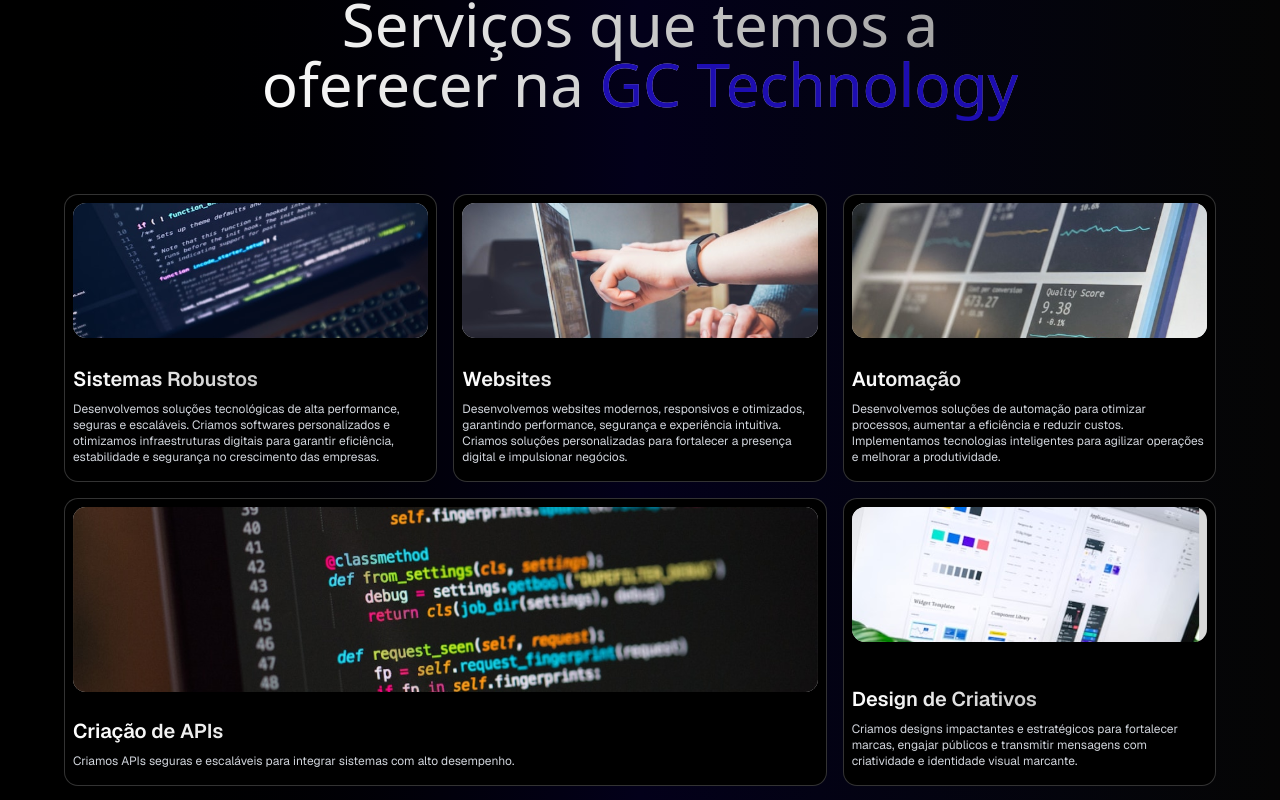
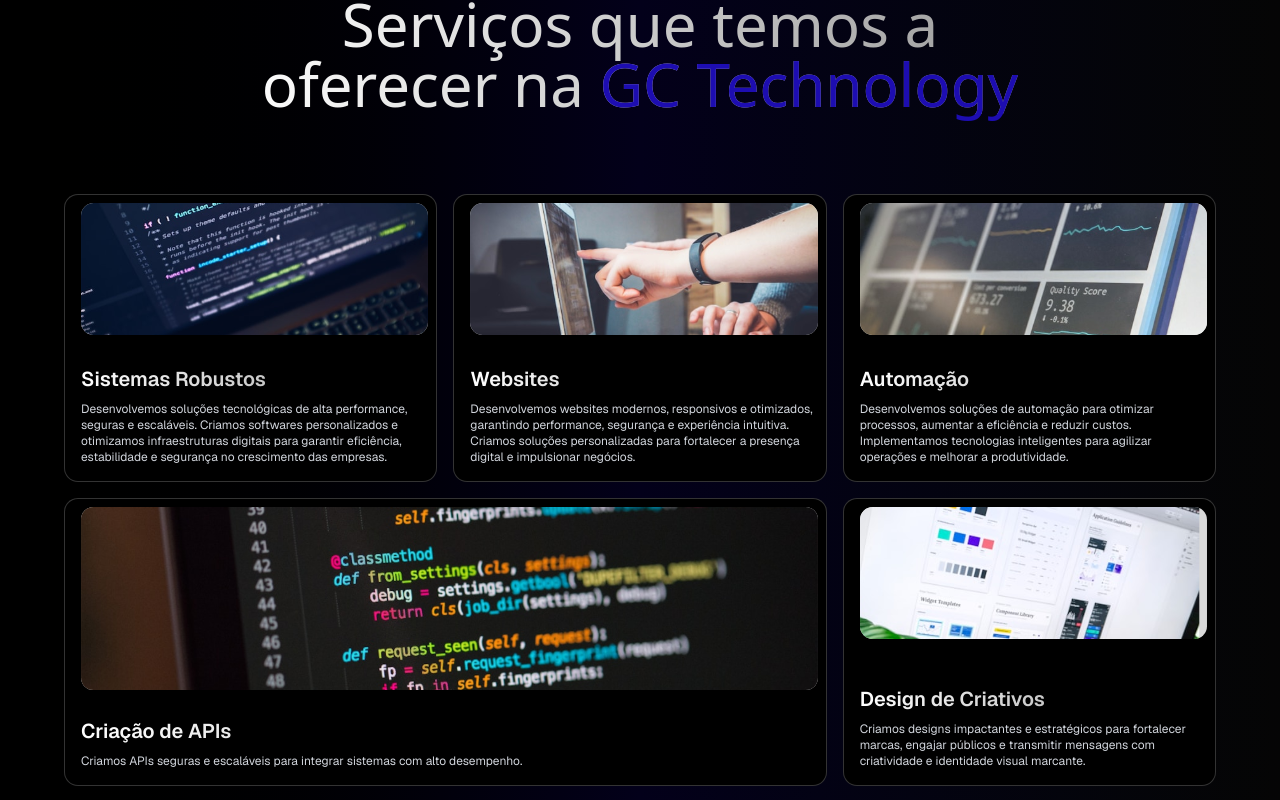
Before and after one commit to DevGustavoGantois/portfolio_sistemas_GC, a Next.js app: page / in a window 1280 px wide. Shown: the part 1280-2080 px from the top of the page. Built offline with nearby package versions, Linux system fonts and the light colour scheme.

Commit message:
style:Adjusting padding in bento grid.

```diff
--- a/src/components/ui/bento-grid.tsx
+++ b/src/components/ui/bento-grid.tsx
@@ -34,7 +34,7 @@
   return (
     <div
       className={cn(
-        "group/bento shadow-blue-500/20 row-span-1 flex flex-col justify-between space-y-4 rounded-xl border p-2 pb-4 transition duration-200 hover:shadow-xl border-white/[0.2] bg-black dark:shadow-none",
+        "group/bento shadow-blue-500/20 row-span-1 flex flex-col justify-between space-y-4 rounded-xl border p-2 pl-4 pb-4 transition duration-200 hover:shadow-xl border-white/[0.2] bg-black dark:shadow-none",
         className,
       )}
     >
```
